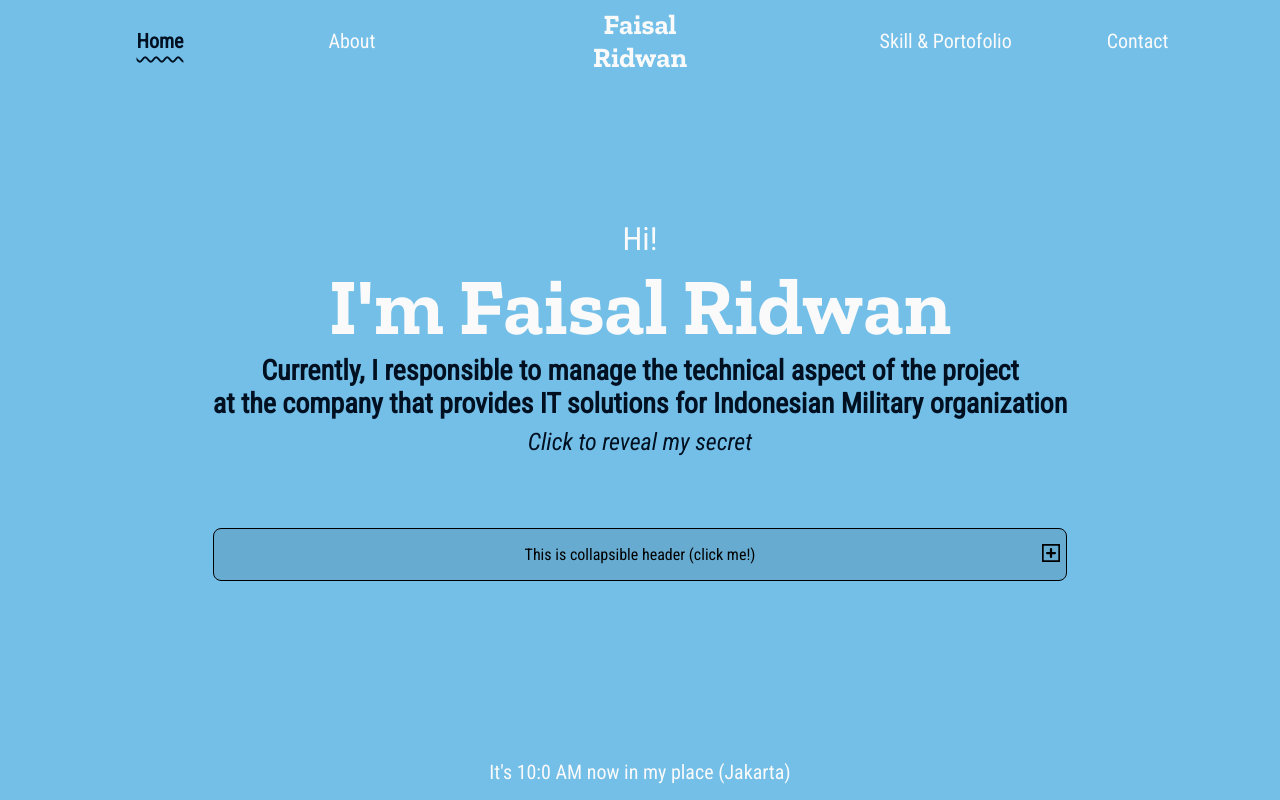
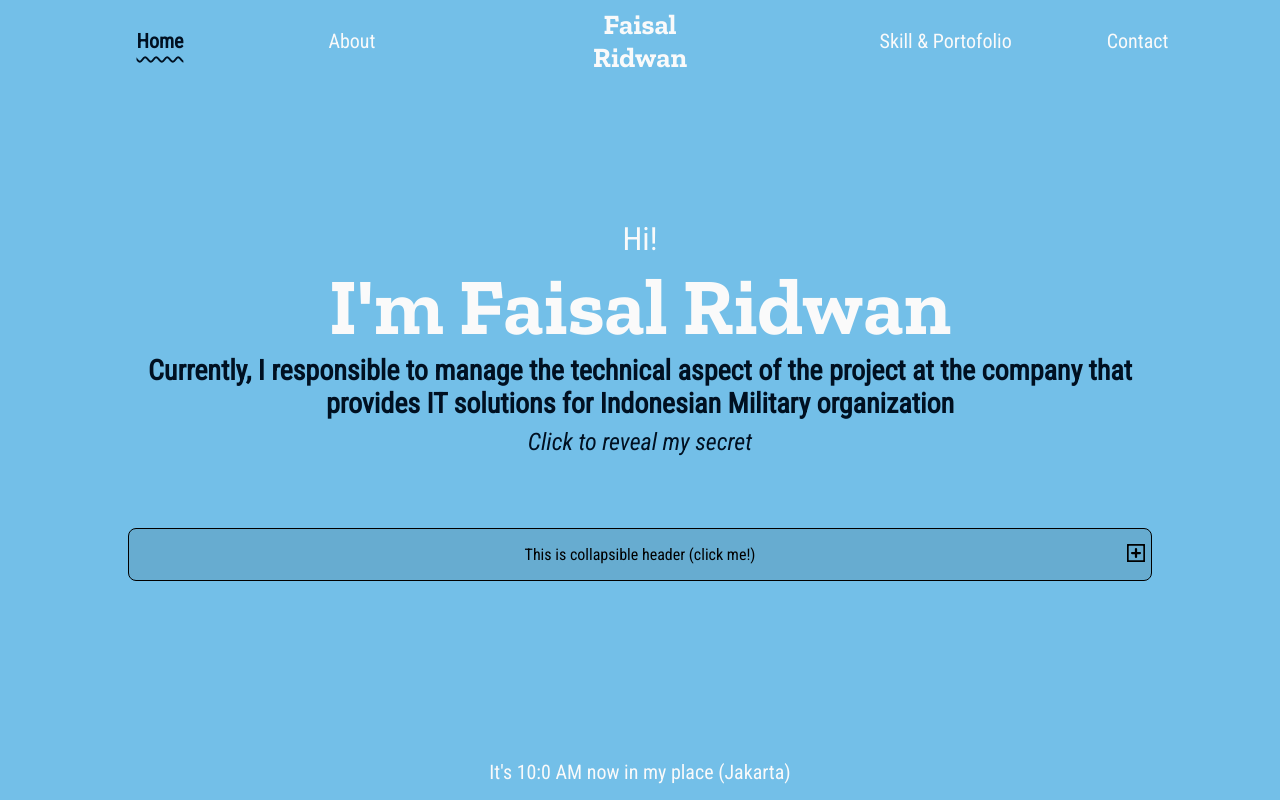
Before and after one commit to faisalridwan55/personal-web, a React (Create React App) app: page / in a window 1280 px wide. Built offline with nearby package versions, Linux system fonts and the light colour scheme; the HTML template or start-up script is replaced by a standard one.

Commit message:
Minor edit

```diff
--- a/src/containers/Home/index.js
+++ b/src/containers/Home/index.js
@@ -26,8 +26,6 @@ const Home = () => (
         <Box>
             <Text size="xl" color={BLACK} textAlign="center" bold>
                 Currently, I responsible to manage the technical aspect of the project
-            </Text>
-            <Text size="xl" color={BLACK} textAlign="center" bold>
                 at the company that provides IT solutions for Indonesian Military organization
             </Text>
             <SecretText />
```
